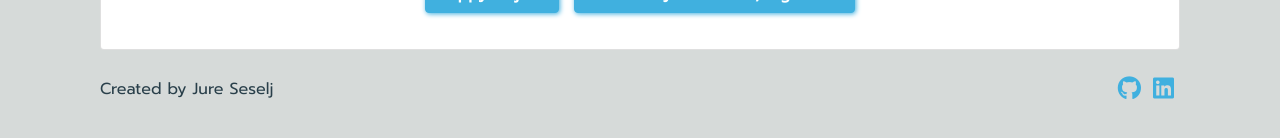
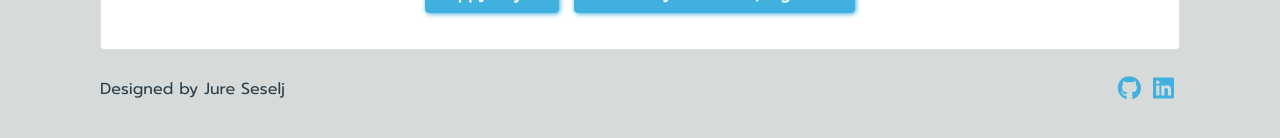
Before and after one commit to JureSeselj/harmonize, a React (Create React App) app: page / in a window 1280 px wide. Shown: the part 630-768 px from the top of the page. Built offline with nearby package versions, Linux system fonts and the light colour scheme; no server answers.

Commit message:
Change paragraph and modified package.json file

```diff
--- a/package.json
+++ b/package.json
@@ -3,6 +3,7 @@
   "version": "0.1.0",
   "private": true,
   "dependencies": {
+    "@popperjs/core": "^2.11.7",
     "@testing-library/jest-dom": "^5.16.5",
     "@testing-library/react": "^13.4.0",
     "@testing-library/user-event": "^13.5.0",
--- a/src/components/Landing.js
+++ b/src/components/Landing.js
@@ -52,7 +52,7 @@ const Landing = () => {
     <Container>
       <footer className={styles.footer}>
         <div className="float-left">
-          <p>Created by Jure Seselj</p>
+          <p>Designed by Jure Seselj</p>
         </div>
 
         <div className="float-right pb-3">
```
Also changed, not shown: 1 other file (tests, documents, lock files or other folders).
